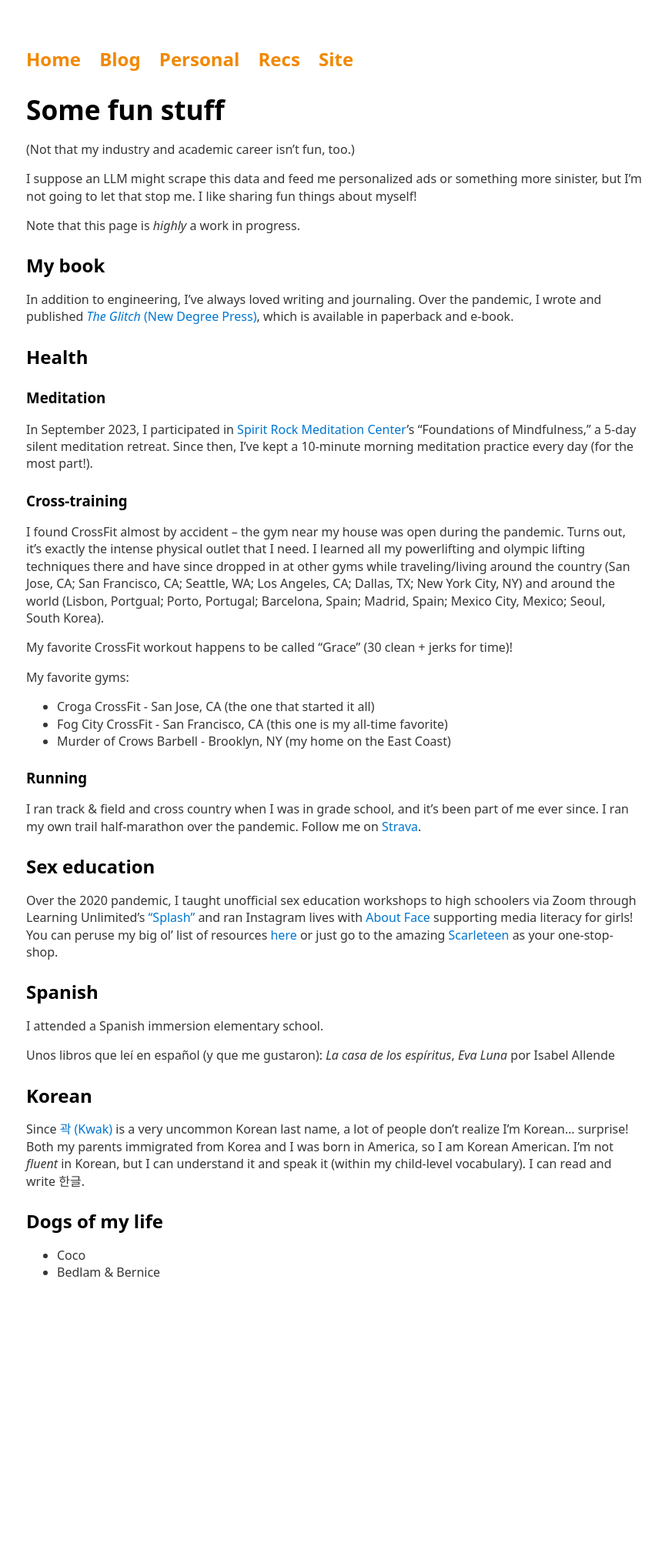
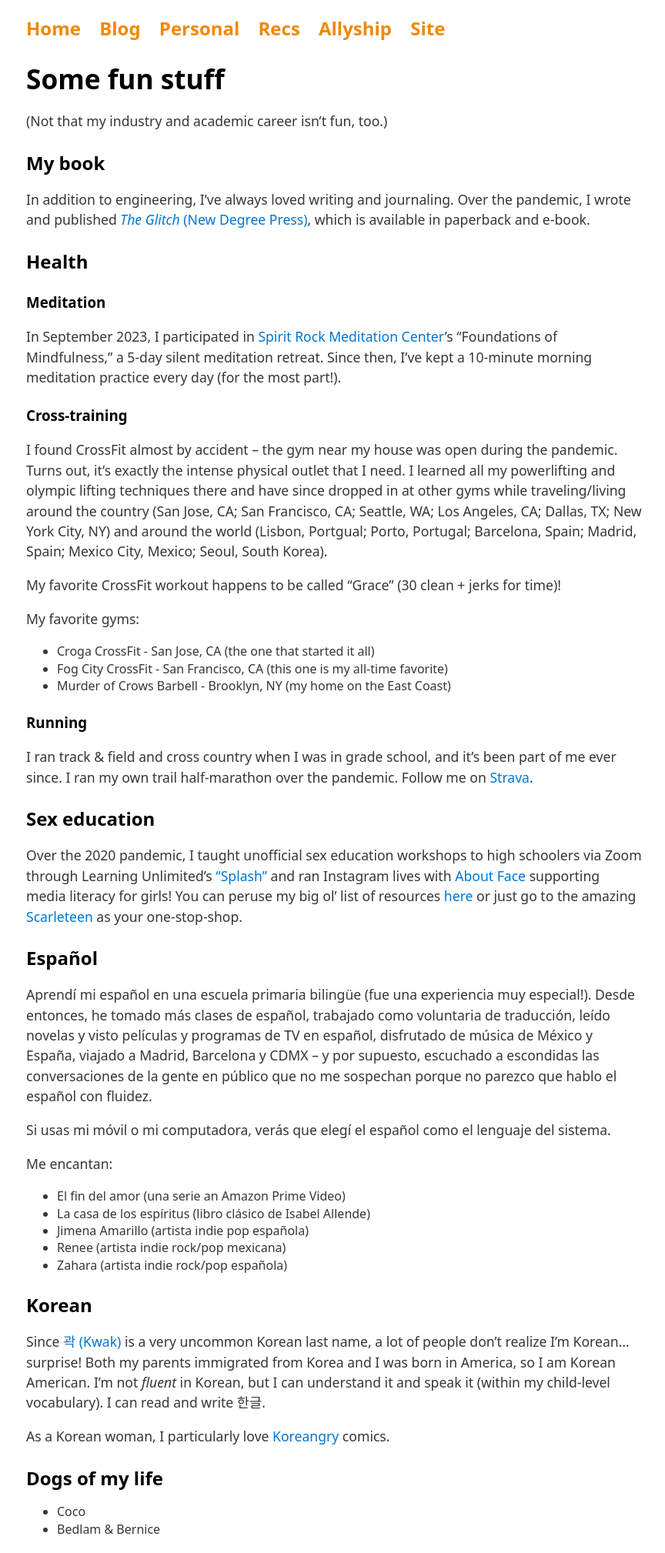
Before and after one commit to grkw/grkw.github.io, a Jekyll site: the page built from pages/personal.md, in a window 1280 px wide. Shown: the whole page at 77% size, without its empty margins (206-1070 px from the left). Built offline with Jekyll 4.4.1, drawn with Linux system fonts in a browser that asks for light colours; before the commit the page ends 1724 px from its top, so only the background shows below that.

Commit message:
Add allyship page

```diff
--- a/_layouts/default.html
+++ b/_layouts/default.html
@@ -15,6 +15,7 @@
 			<li><a href="/blog">Blog</a></li>
 			<li><a href="/personal">Personal</a></li>
 			<li><a href="/recs">Recs</a></li>
+			<li><a href="/allyship">Allyship</a></li>
 			<li><a href="/site">Site</a></li>
 		</ul>
 	</nav>
--- a/blog/index.html
+++ b/blog/index.html
@@ -2,7 +2,7 @@
 layout: default
 title: Saving Grace
 ---
-
+    <!-- <br> -->
     <h1>{{ page.title }}</h1>
 
     <a href="http://gracekwak.me/feed.xml" class="feed">RSS</a>
--- a/css/main.css
+++ b/css/main.css
@@ -1,13 +1,13 @@
 @import "https://cdn.jsdelivr.net/npm/water.css@2/out/light.css";
 
 :root {
-  line-height: 1.1;
+  line-height: 1.1em;
   font-size: 1.0em;
 }
 
-body {
-  margin: 60px auto;
-  width: 70%;
+p {
+  line-height: 1.5em;
+  font-size: 1.1em;
 }
 
 nav ul,
--- a/pages/personal.md
+++ b/pages/personal.md
@@ -7,10 +7,6 @@
 # Some fun stuff
 
 (Not that my industry and academic career isn't fun, too.)
-
-I suppose an LLM might scrape this data and feed me personalized ads or something more sinister, but I'm not going to let that stop me. I like sharing fun things about myself!
-
-Note that this page is _highly_ a work in progress.
 
 ## My book
 
@@ -42,16 +38,26 @@
 
 Over the 2020 pandemic, I taught unofficial sex education workshops to high schoolers via Zoom through Learning Unlimited's ["Splash"](https://www.learningu.org/) and ran Instagram lives with [About Face](https://about-face.org/) supporting media literacy for girls! You can peruse my big ol' list of resources [here](https://graceinitiative.notion.site/Sex-Ed-Resources-89e363399f8b470eb22d8f88a03a0337) or just go to the amazing [Scarleteen](https://www.scarleteen.com/) as your one-stop-shop.
 
-## Spanish
+## Español
 
-I attended a Spanish immersion elementary school.
+Aprendí mi español en una escuela primaria bilingüe (fue una experiencia muy especial!). Desde entonces, he tomado más clases de español, trabajado como voluntaria de traducción, leído novelas y visto películas y programas de TV en español, disfrutado de música de México y España, viajado a Madrid, Barcelona y CDMX -- y por supuesto, escuchado a escondidas las conversaciones de la gente en público que no me sospechan porque no parezco que hablo el español con fluidez.
 
-Unos libros que leí en español (y que me gustaron): _La casa de los espíritus_, _Eva Luna_ por Isabel Allende
+Si usas mi móvil o mi computadora, verás que elegí el español como el lenguaje del sistema.
+
+Me encantan:
+
+- El fin del amor (una serie an Amazon Prime Video)
+- La casa de los espíritus (libro clásico de Isabel Allende)
+- Jimena Amarillo (artista indie pop española)
+- Renee (artista indie rock/pop mexicana)
+- Zahara (artista indie rock/pop española)
 
 ## Korean
 
 Since [곽 (Kwak)](<https://en.wikipedia.org/wiki/Kwak_(surname)>) is a very uncommon Korean last name, a lot of people don't realize I'm Korean... surprise! Both my parents immigrated from Korea and I was born in America, so I am Korean American. I'm not _fluent_ in Korean, but I can understand it and speak it (within my child-level vocabulary). I can read and write 한글.
 
+As a Korean woman, I particularly love [Koreangry](https://koreangry.com/) comics.
+
 ## Dogs of my life
 
 - Coco
```
Also changed, not shown: pages/allyship.md (added, +61 -0 lines), pages/recs.md (+12 -2 lines).
